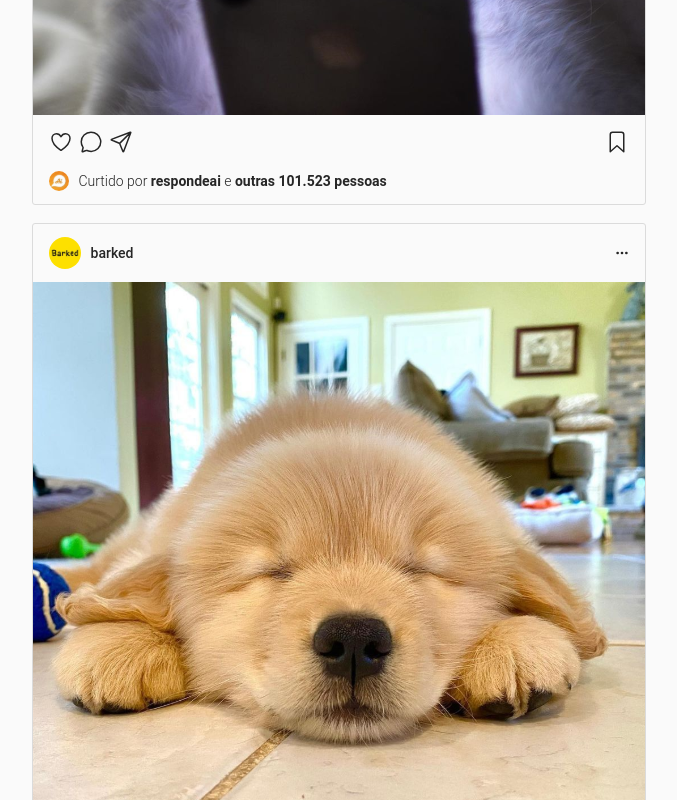
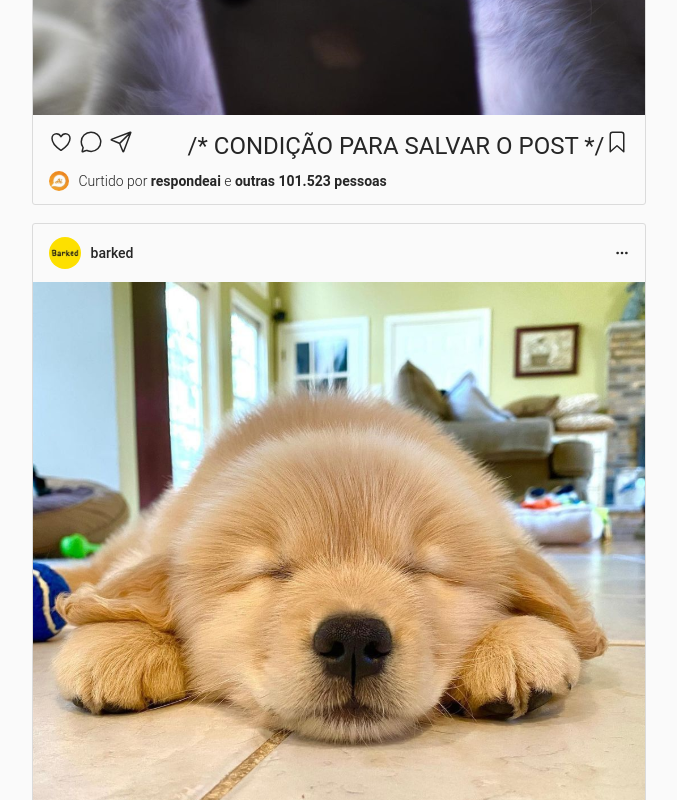
Before and after one commit to goulartggoliveira/Clone-do-Instagram, a React (Create React App) app: page / in a window 1280 px wide. Shown: the part 780-1580 px from the top of the page, without its empty margins (141-818 px from the left). Built offline with nearby package versions, Linux system fonts and the light colour scheme.

Commit message:
correção de bug botão de salvar

```diff
--- a/src/components/Posts.jsx
+++ b/src/components/Posts.jsx
@@ -31,6 +31,8 @@ function Post(props) {
             <ion-icon name="paper-plane-outline"></ion-icon>
           </div>
           <div>
+            {" "}
+            /* CONDIÇÃO PARA SALVAR O POST */
             {salvarPost ? (
               <ion-icon
                 onClick={botaoSalvar}
```
